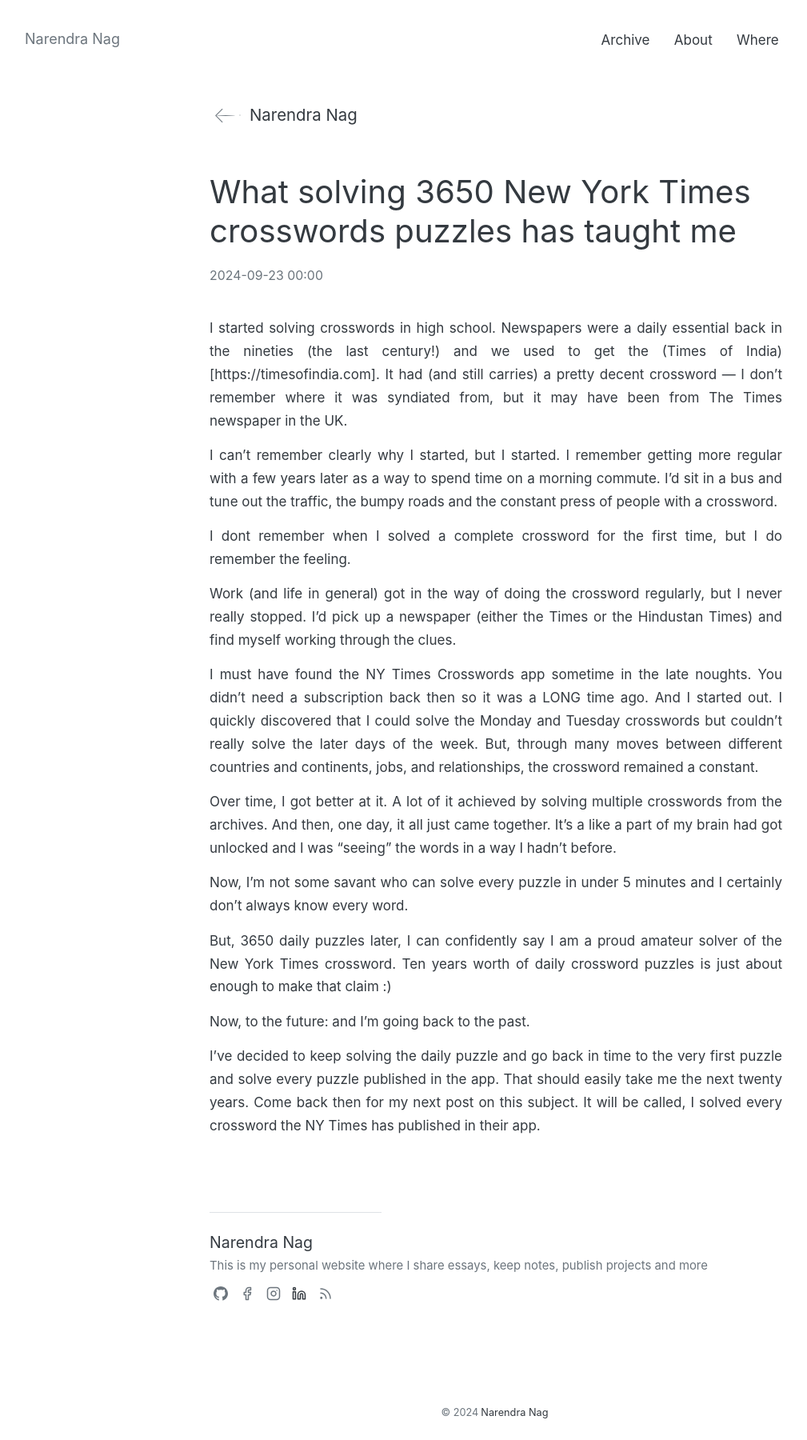
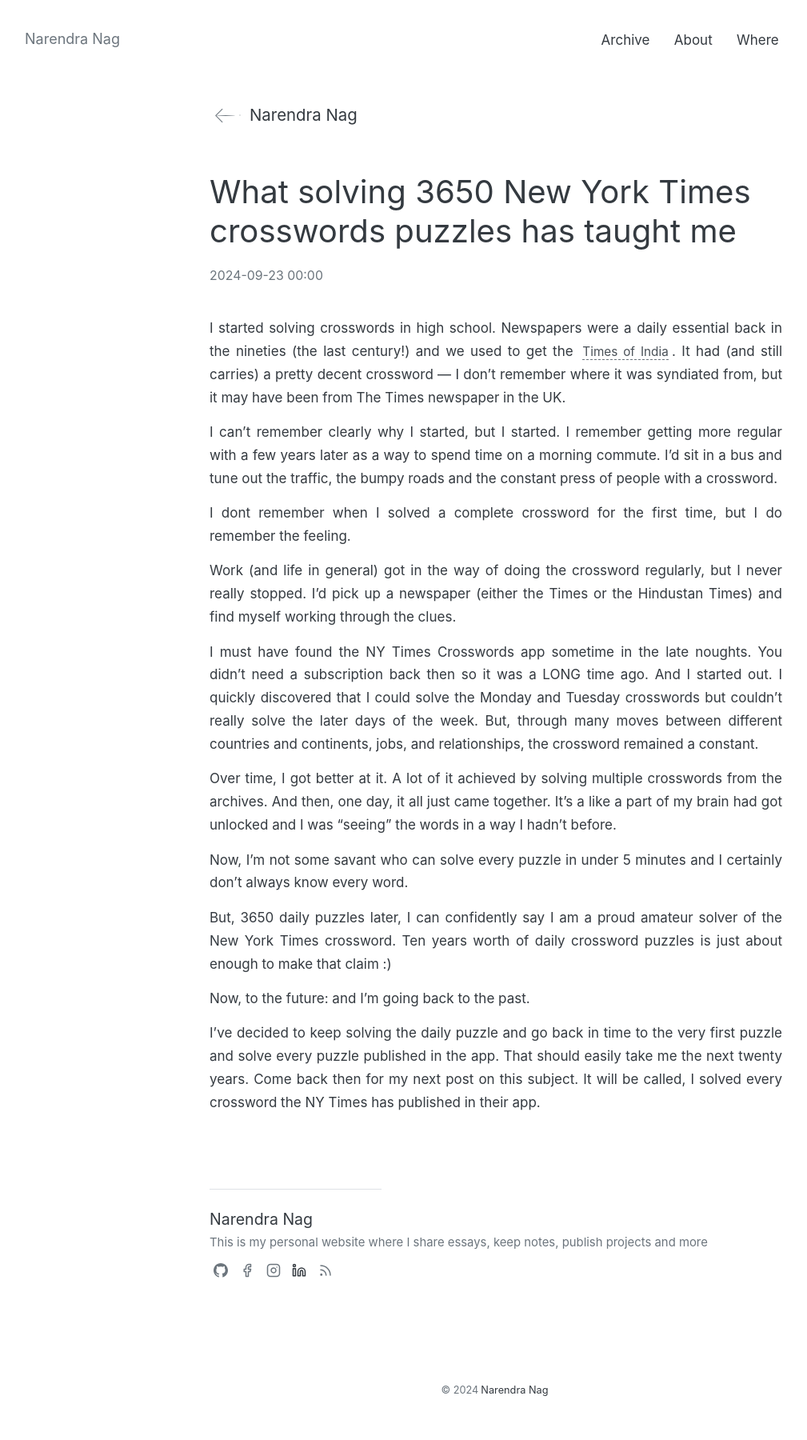
Before and after one commit to narendranag/narendranag.github.io, a Jekyll site: the page built from _posts/2024-09-23-what-solving-3650-NYT-crosswords-has-taught-me.md, in a window 1280 px wide. Shown: the whole page at 80% size, without its empty margins (20-1029 px from the left). Built offline with Jekyll 4.4.1, drawn with Linux system fonts in a browser that asks for light colours; after the commit the page ends 1771 px from its top, so only the background shows below that.

```diff
--- a/_posts/2024-09-23-what-solving-3650-NYT-crosswords-has-taught-me.md
+++ b/_posts/2024-09-23-what-solving-3650-NYT-crosswords-has-taught-me.md
@@ -3,7 +3,7 @@
 title:  "What solving 3650 New York Times crosswords puzzles has taught me"
 date:   2024-09-23
 ---
-I started solving crosswords in high school. Newspapers were a daily essential back in the nineties (the last century!) and we used to get the (Times of India)[https://timesofindia.com]. It had (and still carries) a pretty decent crossword — I don't remember where it was syndiated from, but it may have been from The Times newspaper in the UK.
+I started solving crosswords in high school. Newspapers were a daily essential back in the nineties (the last century!) and we used to get the [Times of India](https://timesofindia.com). It had (and still carries) a pretty decent crossword — I don't remember where it was syndiated from, but it may have been from The Times newspaper in the UK.
 
 I can't remember clearly why I started, but I started. I remember getting more regular with a few years later as a way to spend time on a morning commute. I'd sit in a bus and tune out the traffic, the bumpy roads and the constant press of people with a crossword.
 
```
